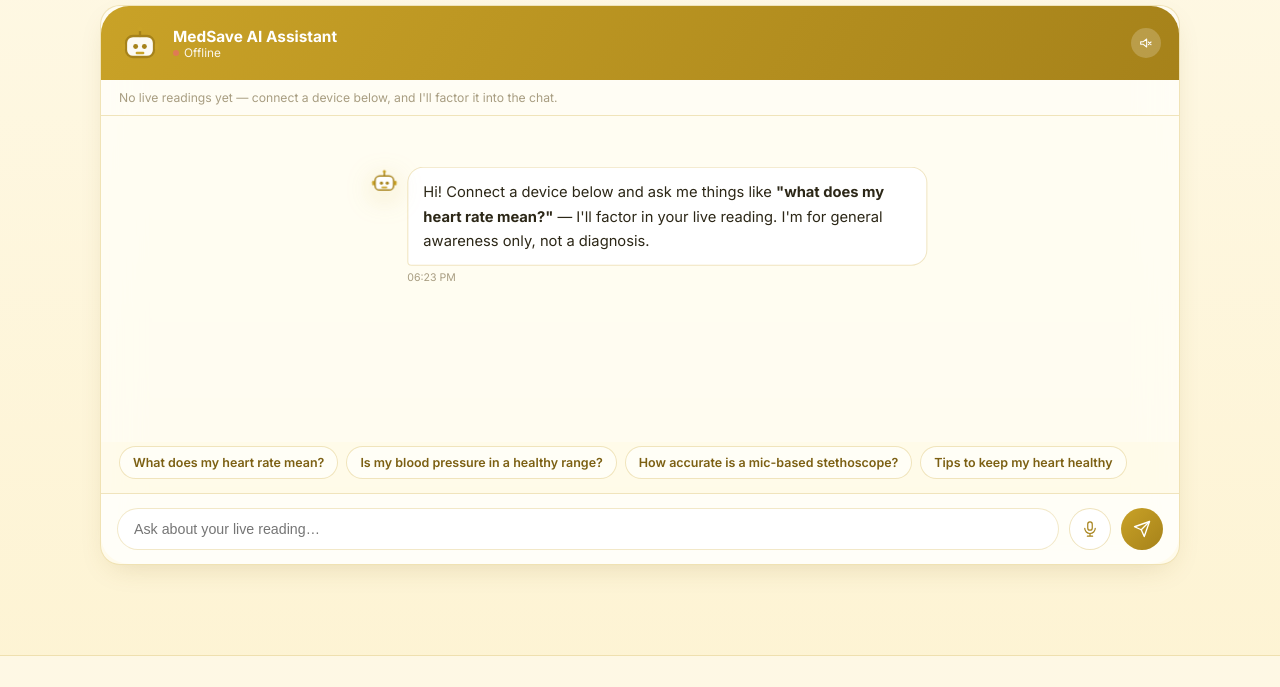
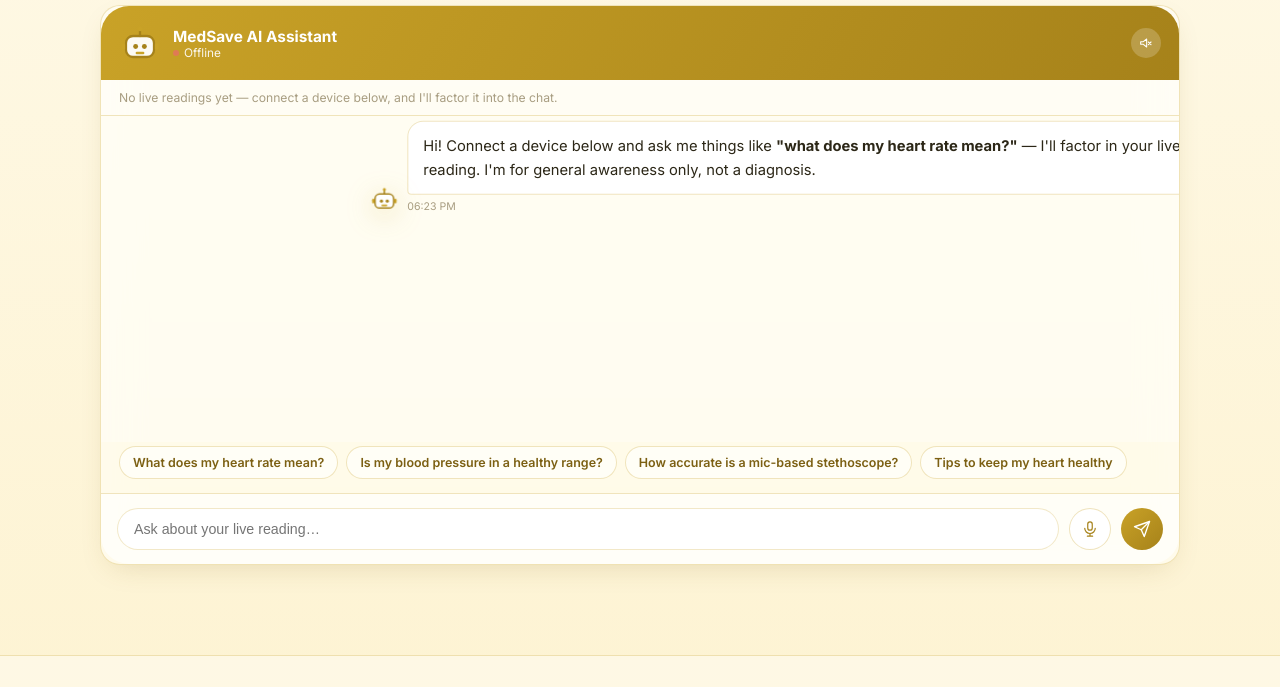
Before and after one commit to udaykarthikteli/medsave-ai, a website: page live-reading.html in a window 1280 px wide. Shown: the part 2060-2747 px from the top of the page. Drawn offline with Linux system fonts and the light colour scheme; no server answers.

Commit message:
Rewrite chat bubbles to standard full-width-row layout

```diff
--- a/css/style.css
+++ b/css/style.css
@@ -493,41 +493,50 @@ footer{
 .chat-body::-webkit-scrollbar{ width:6px; }
 .chat-body::-webkit-scrollbar-thumb{ background: var(--gold-200); border-radius:6px; }
 
-.msg{
-  display:flex; width:100%; gap:9px;
-  align-items:flex-start;
+.msg {
+  display: flex;
+  align-items: flex-end;
+  gap: 9px;
+  width: 100%;
+  margin-bottom: 12px;
 }
-.msg.bot{ justify-content:flex-start; }
-.msg.user{ justify-content:flex-end; flex-direction: row-reverse; }
-.msg .bubble-avatar{ width: 28px; height:28px; flex: 0 0 28px; }
-.msg .bubble-avatar svg{ width:100%; height:100%; display:block; }
-.msg .bubble-col{
-  display:flex; flex-direction:column;
-  flex: 0 1 auto; min-width:0; max-width: min(78%, 520px);
-}
-.msg .bubble{
-  display:block; width: fit-content; max-width: 100%; padding: 12px 15px; border-radius: 16px; font-size: .92rem; line-height:1.6;
-  box-sizing: border-box;
+
+/* --- MESSAGE DIRECTIONS --- */
+.msg.bot { justify-content: flex-start; }
+.msg.user { justify-content: flex-end; flex-direction: row-reverse; }
+
+/* --- AVATAR & COLUMN --- */
+.msg .bubble-avatar { width: 28px; height: 28px; flex: 0 0 28px; }
+.msg .bubble-avatar svg { width: 100%; height: 100%; display: block; }
+.msg .bubble-col { flex: 0 1 auto; min-width: 0; max-width: calc(78% - 37px); }
+
+/* --- BUBBLE STYLING --- */
+.msg .bubble {
+  display: inline-block; padding: 12px 15px; border-radius: 16px; font-size: .92rem; line-height: 1.6;
+  max-width: 100%; box-sizing: border-box;
   overflow-wrap: break-word; white-space: pre-wrap;
 }
-.msg.bot .bubble{ background:#fff; border: 1px solid var(--glass-border); border-bottom-left-radius:4px; color: var(--ink); }
-.msg.user .bubble{ background: linear-gradient(135deg, var(--gold-500), var(--gold-600)); color:#fff; border-bottom-right-radius:4px; }
-.msg .bubble p{ margin: 0 0 8px; color: inherit; }
-.msg .bubble p:last-child{ margin-bottom: 0; }
-.msg .bubble ul, .msg .bubble ol{ margin: 6px 0; padding-left: 20px; }
-.msg .bubble li{ margin: 3px 0; }
-.msg .bubble strong{ font-weight: 700; }
-.msg .bubble code{ background: rgba(201,162,39,.14); padding: 1px 5px; border-radius: 5px; font-size: .85em; }
-.msg.user .bubble code{ background: rgba(255,255,255,.22); }
-.msg .time{ display:block; font-size: .66rem; color: var(--ink-faint); margin-top:5px; }
-.msg.user .time{ text-align:right; }
-.msg .bubble .vitals-chip{
-  display:inline-flex; align-items:center; gap:5px; font-size:.72rem; font-weight:700;
-  background: rgba(201,162,39,.12); color: var(--gold-700); border:1px solid var(--glass-border);
+
+.msg.bot .bubble { background: #fff; border: 1px solid var(--glass-border); border-bottom-left-radius: 4px; color: var(--ink); }
+.msg.user .bubble { background: linear-gradient(135deg, var(--gold-500), var(--gold-600)); color: #fff; border-bottom-right-radius: 4px; }
+
+/* --- TYPOGRAPHY & CHIPS --- */
+.msg .bubble p { margin: 0 0 8px; color: inherit; }
+.msg .bubble p:last-child { margin-bottom: 0; }
+.msg .bubble ul, .msg .bubble ol { margin: 6px 0; padding-left: 20px; }
+.msg .bubble li { margin: 3px 0; }
+.msg .bubble strong { font-weight: 700; }
+.msg .bubble code { background: rgba(201,162,39,.14); padding: 1px 5px; border-radius: 5px; font-size: .85em; }
+.msg.user .bubble code { background: rgba(255,255,255,.22); }
+.msg .time { display: block; font-size: .66rem; color: var(--ink-faint); margin-top: 5px; }
+.msg.user .time { text-align: right; }
+
+.msg .bubble .vitals-chip {
+  display: inline-flex; align-items: center; gap: 5px; font-size: .72rem; font-weight: 700;
+  background: rgba(201,162,39,.12); color: var(--gold-700); border: 1px solid var(--glass-border);
   padding: 4px 9px; border-radius: var(--radius-pill); margin: 6px 6px 0 0;
 }
-.msg.bot .bubble.error-bubble{ border-color: rgba(217,122,63,.45); background: rgba(217,122,63,.08); color:#9a4a1f; }
-
+.msg.bot .bubble.error-bubble { border-color: rgba(217,122,63,.45); background: rgba(217,122,63,.08); color: #9a4a1f; }
 .typing-dots{ display:inline-flex; gap:4px; padding: 4px 2px; }
 .typing-dots span{ width:6px; height:6px; border-radius:50%; background: var(--gold-400); animation: typing-bounce 1.1s infinite; }
 .typing-dots span:nth-child(2){ animation-delay:.15s; }
```
